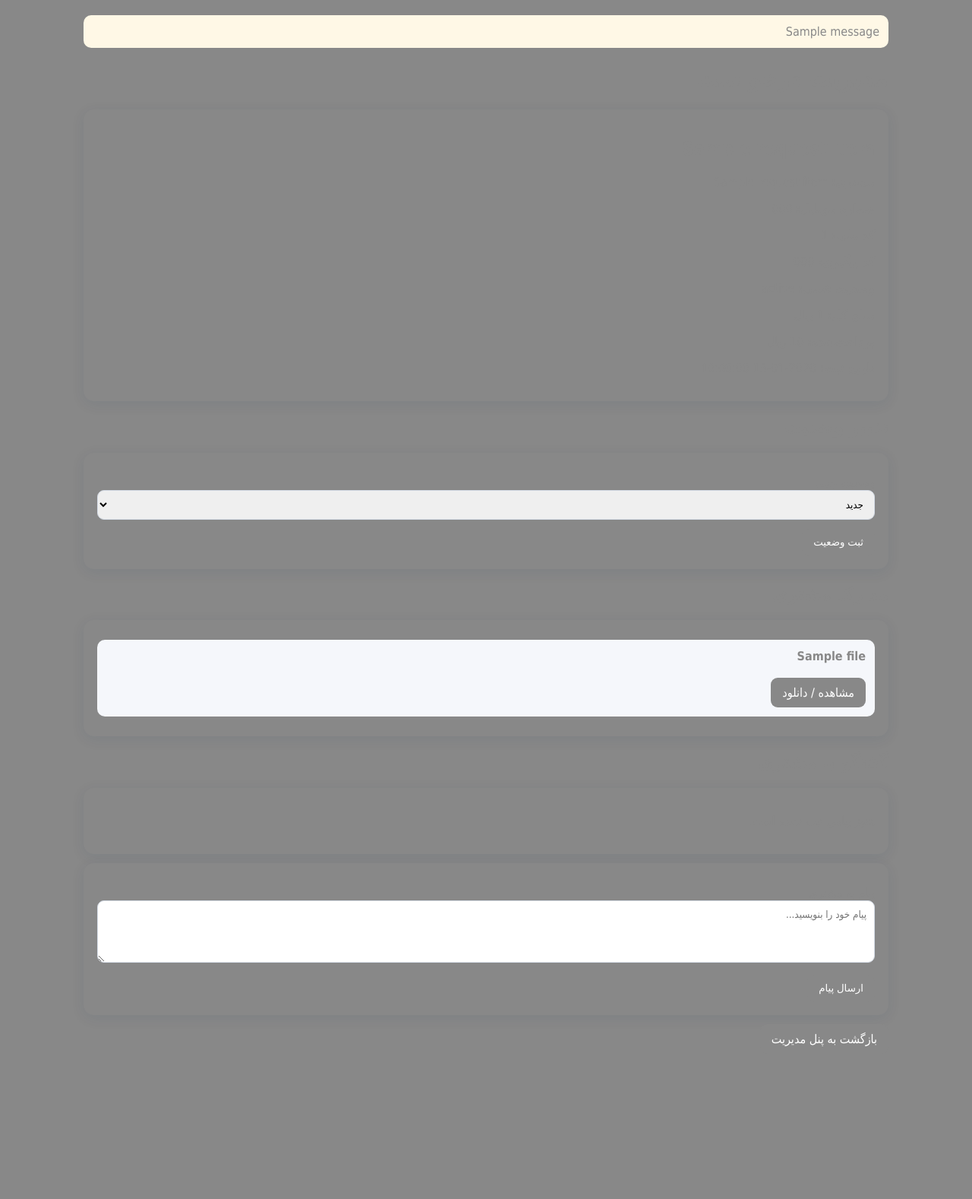
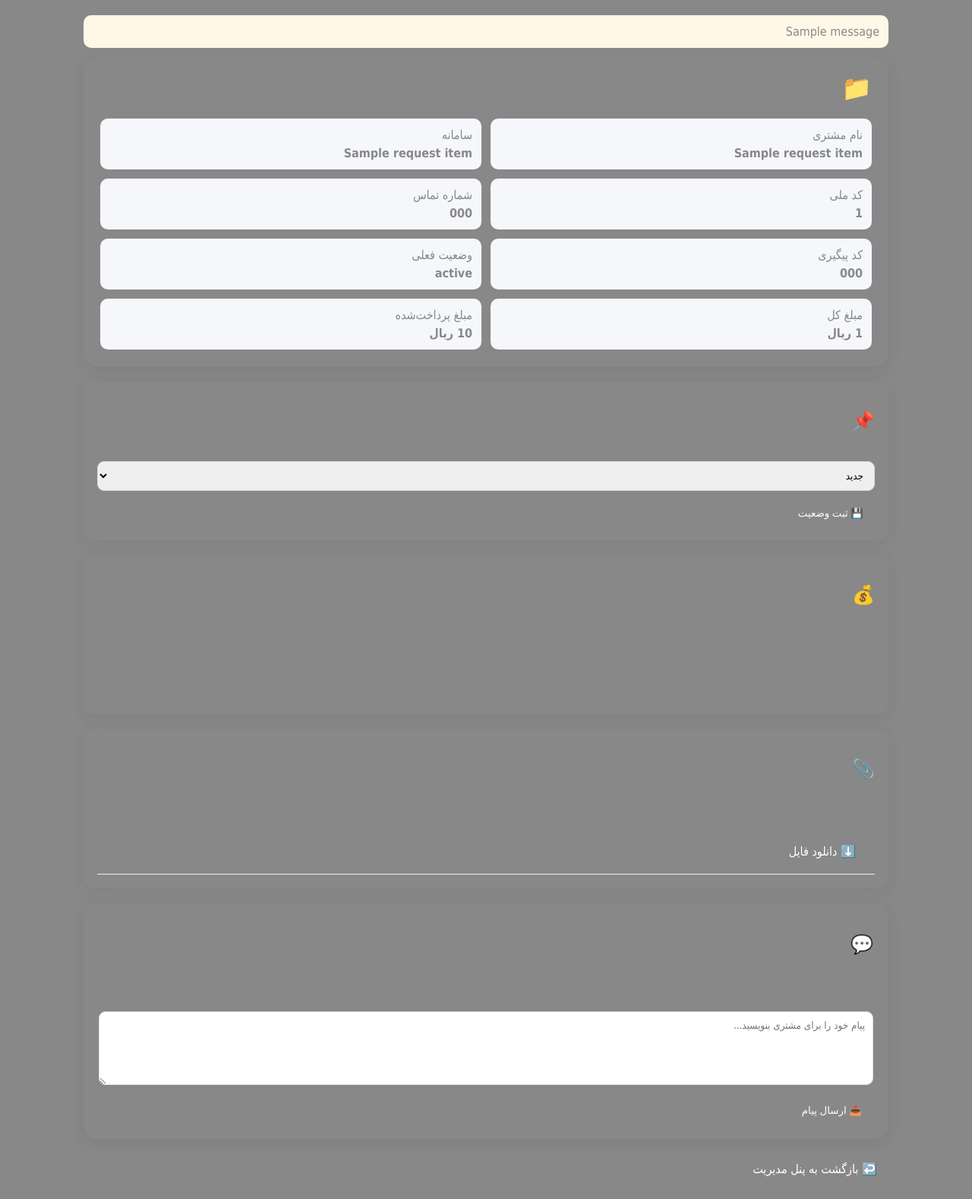
Before and after one commit to amhmdy307-stack/online-novin, a Flask app: template templates/admin_request.html in a window 1280 px wide. Shown: the part 63-1641 px from the top of the page at 76% size. Before the commit the page ends 1440 px from the top, so only its background shows below. Run offline with Flask 3, Linux system fonts and the light colour scheme; the template is opened without the code that fills it: most values are stand-ins (such as "Sample title", 1, 10 or a date in 2020); one stand-in notice (Sample message) is shown.

Commit message:
Update admin_request.html

```diff
--- a/templates/admin_request.html
+++ b/templates/admin_request.html
@@ -1,50 +1,186 @@
-{% extends 'base.html' %}
+{% extends "base.html" %}
 
 {% block content %}
 
-<h1>مدیریت درخواست</h1>
+<style>
+    .request-header {
+        background: {{ settings.get('card_color','#ffffff') }};
+        padding: 22px;
+        border-radius: 18px;
+        margin-bottom: 18px;
+        box-shadow: 0 5px 20px rgba(0,0,0,.07);
+    }
 
-<div class="card">
+    .request-header h1 {
+        margin-top: 0;
+        color: {{ settings.get('primary_color','#102a43') }};
+    }
 
-    <h2>{{ request_item.service_name }}</h2>
+    .info-grid {
+        display: grid;
+        grid-template-columns: repeat(2, 1fr);
+        gap: 12px;
+    }
 
-    <p><b>مشتری:</b> {{ request_item.customer_name }}</p>
-    <p><b>شماره موبایل:</b> {{ request_item.phone }}</p>
-    <p><b>کد ملی:</b> {{ request_item.national_id }}</p>
+    .info-item {
+        background: #f5f7fb;
+        padding: 12px;
+        border-radius: 10px;
+    }
 
-    <p>
-        <b>کد پیگیری:</b>
-        {{ request_item.tracking_code }}
-    </p>
+    .info-item strong {
+        display: block;
+        margin-top: 5px;
+    }
 
-    <p>
-        <b>وضعیت فعلی:</b>
-        {{ request_item.status }}
-    </p>
+    .section {
+        margin-top: 20px;
+    }
 
-    <p>
-        <b>مبلغ کل:</b>
-        {{ "{:,}".format(request_item.total_price or 0) }} ریال
-    </p>
+    .chat {
+        background: {{ settings.get('card_color','#ffffff') }};
+        padding: 20px;
+        border-radius: 18px;
+        box-shadow: 0 5px 20px rgba(0,0,0,.07);
+    }
 
-    <p>
-        <b>پرداخت‌شده:</b>
-        {{ "{:,}".format(request_item.paid_price or 0) }} ریال
-    </p>
+    .message {
+        padding: 12px;
+        border-radius: 12px;
+        margin: 10px 0;
+        line-height: 1.8;
+    }
 
-    <p>
-        <b>تاریخ ثبت:</b>
-        {{ request_item.created_at }}
-    </p>
+    .message.admin {
+        background: #e8f3ff;
+        border-right: 4px solid #1479d1;
+    }
+
+    .message.customer {
+        background: #f3f4f6;
+        border-right: 4px solid #555;
+    }
+
+    .message small {
+        display: block;
+        color: #777;
+        margin-top: 5px;
+    }
+
+    .file-item {
+        padding: 10px;
+        border-bottom: 1px solid #eee;
+    }
+
+    .file-item a {
+        text-decoration: none;
+    }
+
+    @media(max-width:700px) {
+        .info-grid {
+            grid-template-columns: 1fr;
+        }
+    }
+</style>
+
+
+<!-- =====================================================
+     اطلاعات پرونده
+===================================================== -->
+
+<div class="request-header">
+
+    <h1>
+        📁 پرونده مشتری
+    </h1>
+
+    <div class="info-grid">
+
+        <div class="info-item">
+            نام مشتری
+            <strong>
+                {{ request_item.customer_name }}
+            </strong>
+        </div>
+
+
+        <div class="info-item">
+            سامانه
+            <strong>
+                {{ request_item.service_name }}
+            </strong>
+        </div>
+
+
+        <div class="info-item">
+            کد ملی
+            <strong>
+                {{ request_item.national_id }}
+            </strong>
+        </div>
+
+
+        <div class="info-item">
+            شماره تماس
+            <strong>
+                {{ request_item.phone }}
+            </strong>
+        </div>
+
+
+        <div class="info-item">
+            کد پیگیری
+            <strong>
+                {{ request_item.tracking_code }}
+            </strong>
+        </div>
+
+
+        <div class="info-item">
+            وضعیت فعلی
+            <strong>
+                {{ request_item.status }}
+            </strong>
+        </div>
+
+
+        <div class="info-item">
+            مبلغ کل
+            <strong>
+                {{ "{:,}".format(request_item.total_price or 0) }}
+                ریال
+            </strong>
+        </div>
+
+
+        <div class="info-item">
+            مبلغ پرداخت‌شده
+            <strong>
+                {{ "{:,}".format(request_item.paid_price or 0) }}
+                ریال
+            </strong>
+        </div>
+
+    </div>
 
 </div>
 
 
-<h2>تغییر وضعیت</h2>
 
-<div class="card">
+<!-- =====================================================
+     تغییر وضعیت
+===================================================== -->
 
-    <form method="post" action="{{ url_for('admin_request_status') }}">
+<div class="card section">
+
+    <h2>
+        📌 تغییر وضعیت پرونده
+    </h2>
+
+    <form
+        method="post"
+        action="{{ url_for('admin_request_status') }}"
+    >
 
         <input
             type="hidden"
@@ -52,26 +188,76 @@
             value="{{ request_item.id }}"
         >
 
+
         <div class="field">
 
-            <label>وضعیت جدید</label>
+            <label>
+                وضعیت پرونده
+            </label>
 
             <select name="status">
 
-                <option value="جدید">جدید</option>
-                <option value="در حال بررسی">در حال بررسی</option>
-                <option value="منتظر مدارک">منتظر مدارک</option>
-                <option value="در حال انجام">در حال انجام</option>
-                <option value="انجام شده">انجام شده</option>
-                <option value="رد شده">رد شده</option>
-                <option value="لغو شده">لغو شده</option>
+                <option
+                    {% if request_item.status == 'جدید' %}selected{% endif %}
+                >
+                    جدید
+                </option>
+
+                <option
+                    {% if request_item.status == 'پذیرش شد' %}selected{% endif %}
+                >
+                    پذیرش شد
+                </option>
+
+                <option
+                    {% if request_item.status == 'در حال بررسی' %}selected{% endif %}
+                >
+                    در حال بررسی
+                </option>
+
+                <option
+                    {% if request_item.status == 'نقص مدارک' %}selected{% endif %}
+                >
+                    نقص مدارک
+                </option>
+
+                <option
+                    {% if request_item.status == 'قطعی سامانه' %}selected{% endif %}
+                >
+                    قطعی سامانه
+                </option>
+
+                <option
+                    {% if request_item.status == 'در حال انجام' %}selected{% endif %}
+                >
+                    در حال انجام
+                </option>
+
+                <option
+                    {% if request_item.status == 'انجام شد' %}selected{% endif %}
+                >
+                    انجام شد
+                </option>
+
+                <option
+                    {% if request_item.status == 'رد شد' %}selected{% endif %}
+                >
+                    رد شد
+                </option>
+
+                <option
+                    {% if request_item.status == 'لغو شد' %}selected{% endif %}
+                >
+                    لغو شد
+                </option>
 
             </select>
 
         </div>
 
+
         <button class="btn" type="submit">
-            ثبت وضعیت
+            💾 ثبت وضعیت
         </button>
 
     </form>
@@ -79,68 +265,90 @@
 </div>
 
 
-{% if files %}
 
-<h2>مدارک مشتری</h2>
+<!-- =====================================================
+     اطلاعات مالی
+===================================================== -->
 
-<div class="card">
+<div class="card section">
 
-    {% for file in files %}
+    <h2>
+        💰 اطلاعات مالی پرونده
+    </h2>
 
-    <div style="
-        padding:12px;
-        margin:8px 0;
-        background:#f5f7fb;
-        border-radius:10px;
-    ">
+    <p>
+        مبلغ کل:
+        <strong>
+            {{ "{:,}".format(request_item.total_price or 0) }}
+            ریال
+        </strong>
+    </p>
 
-        <b>{{ file.original_name }}</b>
+    <p>
+        پرداخت‌شده:
+        <strong>
+            {{ "{:,}".format(request_item.paid_price or 0) }}
+            ریال
+        </strong>
+    </p>
 
-        <br><br>
-
-        <a
-            class="btn"
-            href="{{ url_for('uploaded_file', filename=file.stored_name) }}"
-            target="_blank"
-        >
-            مشاهده / دانلود
-        </a>
-
-    </div>
-
-    {% endfor %}
+    <p>
+        باقی‌مانده:
+        <strong>
+            {{ "{:,}".format(
+                (request_item.total_price or 0)
+                -
+                (request_item.paid_price or 0)
+            ) }}
+            ریال
+        </strong>
+    </p>
 
 </div>
 
-{% endif %}
 
 
-<h2>گفتگو با مشتری</h2>
+<!-- =====================================================
+     فایل‌های مشتری
+===================================================== -->
 
-<div class="card">
+<div class="card section">
 
-    {% if messages %}
+    <h2>
+        📎 مدارک و فایل‌های مشتری
+    </h2>
 
-        {% for m in messages %}
 
-        <div style="
-            padding:12px;
-            margin:8px 0;
-            border-radius:10px;
-            background:{% if m.sender == 'admin' %}#eaf7ea{% else %}#eef6ff{% endif %};
-        ">
+    {% if files %}
 
-            <b>
-                {% if m.sender == 'admin' %}
-                    پشتیبانی
-                {% else %}
-                    مشتری
-                {% endif %}
-            </b>
+        {% for file in files %}
 
-            <p>{{ m.message }}</p>
+        <div class="file-item">
 
-            <small>{{ m.created_at }}</small>
+            <strong>
+                {{ file.original_name }}
+            </strong>
+
+            <br>
+
+            <small>
+                {{ file.field_name }}
+            </small>
+
+            <br>
+
+            <a
+                class="btn"
+                style="margin-top:7px;"
+                href="{{ url_for(
+                    'uploaded_file',
+                    filename=file.stored_name
+                ) }}"
+                target="_blank"
+                download
+            >
+                ⬇️ دانلود فایل
+            </a>
 
         </div>
 
@@ -148,35 +356,100 @@
 
     {% else %}
 
-        <p>هنوز پیامی ثبت نشده است.</p>
+        <p>
+            هنوز فایلی برای این پرونده ارسال نشده است.
+        </p>
 
     {% endif %}
 
 </div>
 
 
-<div class="card">
+
+<!-- =====================================================
+     ارتباط با مشتری / کارشناس
+===================================================== -->
+
+<div class="section chat">
+
+    <h2>
+        💬 ارتباط با مشتری
+    </h2>
+
+
+    {% if messages %}
+
+        {% for message in messages %}
+
+        <div
+            class="message
+            {% if message.sender == 'admin' %}
+                admin
+            {% else %}
+                customer
+            {% endif %}"
+        >
+
+            <strong>
+
+                {% if message.sender == 'admin' %}
+                    مدیر / کارشناس
+                {% else %}
+                    مشتری
+                {% endif %}
+
+            </strong>
+
+            <div>
+                {{ message.message }}
+            </div>
+
+            <small>
+                {{ message.created_at }}
+            </small>
+
+        </div>
+
+        {% endfor %}
+
+    {% else %}
+
+        <p>
+            هنوز پیامی در این پرونده وجود ندارد.
+        </p>
+
+    {% endif %}
+
 
     <form
         method="post"
-        action="{{ url_for('admin_message', rid=request_item.id) }}"
+        action="{{ url_for(
+            'admin_message',
+            rid=request_item.id
+        ) }}"
     >
 
         <div class="field">
 
-            <label>پیام به مشتری</label>
+            <label>
+                ارسال پیام
+            </label>
 
             <textarea
                 name="message"
-                rows="4"
-                placeholder="پیام خود را بنویسید..."
+                rows="5"
                 required
+                placeholder="پیام خود را برای مشتری بنویسید..."
             ></textarea>
 
         </div>
 
-        <button class="btn" type="submit">
-            ارسال پیام
+
+        <button
+            class="btn"
+            type="submit"
+        >
+            📤 ارسال پیام
         </button>
 
     </form>
@@ -184,8 +457,16 @@
 </div>
 
 
-<a class="btn" href="{{ url_for('admin') }}">
-    بازگشت به پنل مدیریت
-</a>
+
+<div style="margin-top:20px;">
+
+    <a
+        class="btn"
+        href="{{ url_for('admin') }}"
+    >
+        ↩️ بازگشت به پنل مدیریت
+    </a>
+
+</div>
 
 {% endblock %}
```
